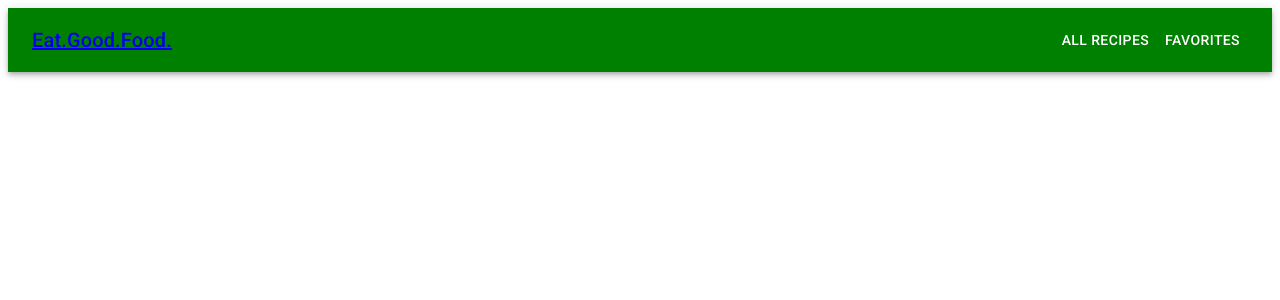
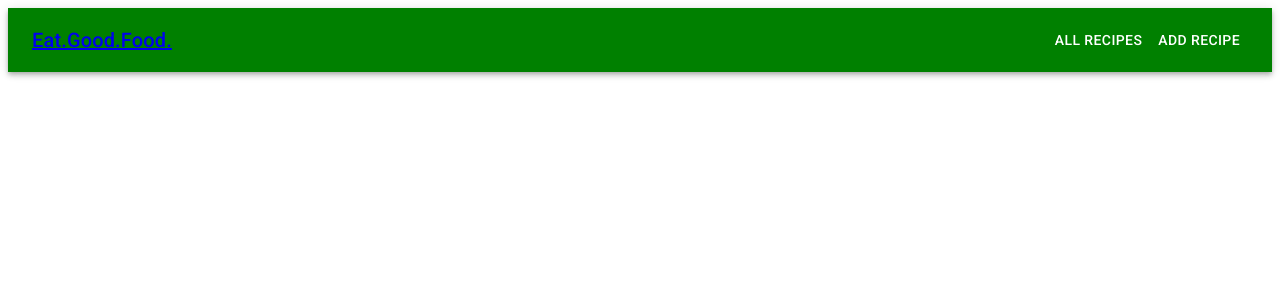
Before and after one commit to VLParry/EatGoodFood, a React (Create React App) app: page /addrecipe in a window 1280 px wide. Shown: the top 300 px of the page. Built offline with nearby package versions, Linux system fonts and the light colour scheme.

Commit message:
changed favorites to be add recipe

```diff
--- a/src/App.jsx
+++ b/src/App.jsx
@@ -2,7 +2,7 @@ import React from "react";
 import Home from "./components/Home";
 import NavBar from "./components/NavBar";
 import Recipes from "./components/Recipes";
-import Favorites from "./components/Favorites";
+import Form from "./components/Form";
 import { BrowserRouter as Router, Routes, Route } from 'react-router-dom'
 
 const App = () => {
@@ -12,7 +12,7 @@ const App = () => {
       <Routes>
         <Route path="/" element={<Home />} />
         <Route path="/recipes" element={<Recipes />} />
-        <Route path="/favorites" element={<Favorites />} />
+        <Route path="/addrecipe" element={<Form />} />
       </Routes>
       </Router>
   );
--- a/src/components/Favorites.jsx
+++ b/src/components/Form.jsx
@@ -2,7 +2,7 @@ import * as React from 'react';
 
 
 
-const Favorites = ({ faves }) => {
+const Form = ({  }) => {
 
 
   return (
@@ -11,4 +11,4 @@ const Favorites = ({ faves }) => {
   )
 }
 
-export default Favorites
+export default Form
--- a/src/components/NavBar.jsx
+++ b/src/components/NavBar.jsx
@@ -44,7 +44,7 @@ const NavBar = () => {
             Eat.Good.Food.
           </Typography>
           <Button color="inherit" to="recipes" component= { Link }>All Recipes</Button>
-          <Button color="inherit" to="favorites" component= { Link }>Favorites</Button>
+          <Button color="inherit" to="addrecipe" component= { Link }>Add Recipe</Button>
         </Toolbar>
       </AppBar>
 </div>
--- a/src/components/Recipes.jsx
+++ b/src/components/Recipes.jsx
@@ -1,6 +1,6 @@
 import React, {useState, useEffect} from 'react'
 import Grid from '@mui/material/Grid';
-import Favorites from './Favorites';
+import Form from './Form';
 import { Link, Route,  } from "react-router-dom";
 import DisplayRecipe from './DisplayRecipe';
 
@@ -19,13 +19,14 @@ const Recipes = () => {
         setRecipes(data);
       });
   }, []);
-
+//want to make a link that will show full recipe and ingredients in a nested route
 const fullRecipe = Object.keys(recipes).map((recipeID) => (
   <li key={recipeID}>
     <Link to={`/recipes/${recipeID}`}>{[recipeID]}</Link>
   </li>
 ))
 
+// want to have button to add a recipe to favorites and be able to access them in favorites
   const addToFaves = (recipe) => {
     if(!favorites.includes(recipe)){
       const updateFaves = [...favorites, recipe]
@@ -44,7 +45,7 @@ const fullRecipe = Object.keys(recipes).map((recipeID) => (
           </Grid>
         ))}
       </Grid>
-      <Favorites faves={addToFaves} />
+      <Form faves={addToFaves} />
       <DisplayRecipe recipes={recipes} />
     </div>
   )
```
